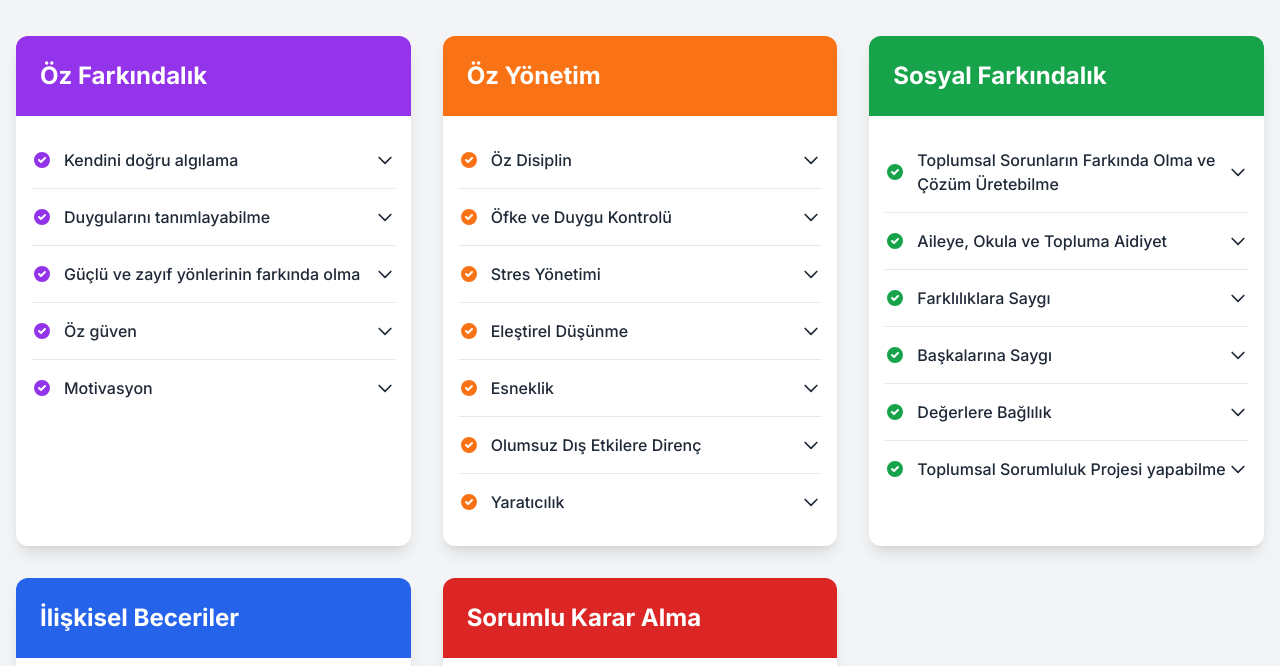
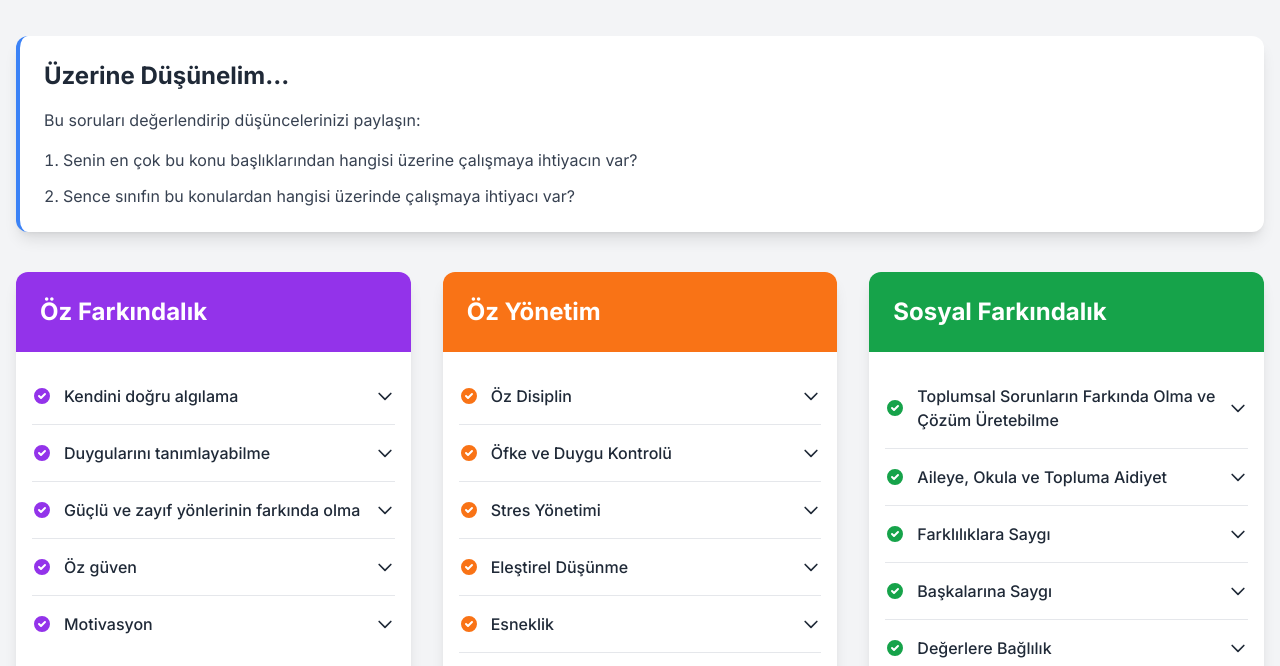
Before and after one commit to sinanseden-eng/sosyal-duygusal-ogrenme, a plain HTML site: page index.html in a window 1280 px wide. Shown: the part 92-758 px from the top of the page. Drawn offline with nearby package versions, Linux system fonts and the light colour scheme.

Commit message:
Update index.html

```diff
--- a/index.html
+++ b/index.html
@@ -31,6 +31,16 @@
         <h1 class="text-4xl font-bold text-center text-gray-800 mb-10">
             Sosyal Duygusal Öğrenme Alanları
         </h1>
+
+        <!-- Değerlendirme Soruları Bölümü -->
+        <div class="bg-white rounded-xl shadow-lg p-6 mb-10 border-l-4 border-blue-500">
+            <h2 class="text-2xl font-bold text-gray-800 mb-4">Üzerine Düşünelim...</h2>
+            <p class="text-gray-700 mb-4">Bu soruları değerlendirip düşüncelerinizi paylaşın:</p>
+            <ol class="list-decimal list-inside space-y-3 text-gray-700">
+                <li>Senin en çok bu konu başlıklarından hangisi üzerine çalışmaya ihtiyacın var?</li>
+                <li>Sence sınıfın bu konulardan hangisi üzerinde çalışmaya ihtiyacı var?</li>
+            </ol>
+        </div>
 
         <!-- İçerik Kartları Alanı -->
         <div class="grid grid-cols-1 md:grid-cols-2 lg:grid-cols-3 gap-8">
```
